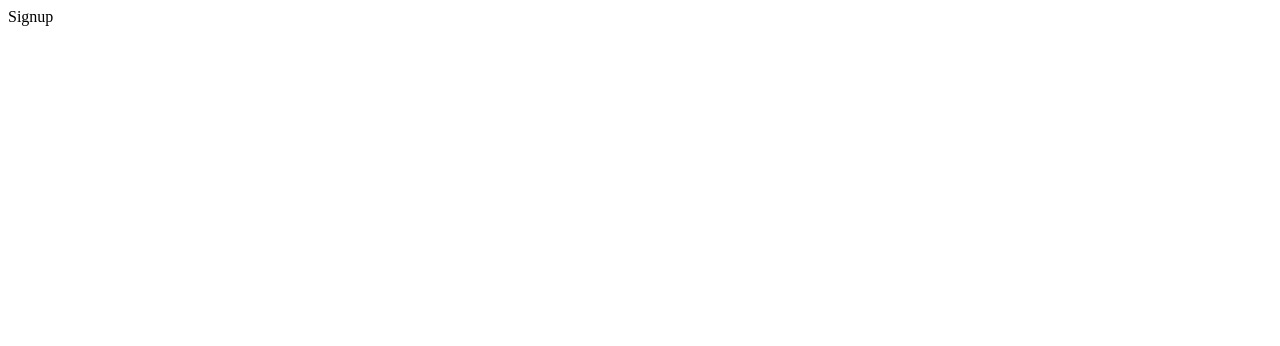
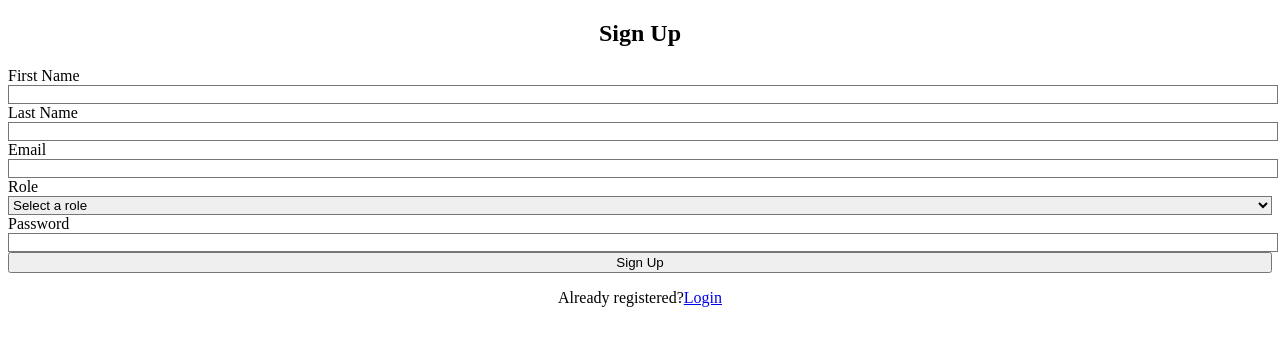
Before and after one commit to membae/hosi_client, a React (Vite) app: page /signup in a window 1280 px wide. Shown: the top 346 px of the page. Built offline with nearby package versions, Linux system fonts and the light colour scheme; the HTML template or start-up script is replaced by a standard one.

Commit message:
signup page

```diff
--- a/src/pages/Signup.jsx
+++ b/src/pages/Signup.jsx
@@ -1,9 +1,188 @@
-import React from 'react'
+import React, { useState } from 'react';
+import axios from 'axios';
+import { Formik, Field, Form, ErrorMessage } from 'formik';
+import { Link } from 'react-router-dom';
 
-function Signup() {
+const Signup = () => {
+  const [loading, setLoading] = useState(false);
+  const [error, setError] = useState('');
+  const [successMessage, setSuccessMessage] = useState('');
+
+  const initialValues = {
+    firstName: '',
+    lastName: '',
+    email: '',
+    password: '',
+    role: '', // ✅ added
+  };
+
+  const validate = (values) => {
+    const errors = {};
+
+    if (!values.firstName) {
+      errors.firstName = 'First name is required';
+    }
+
+    if (!values.lastName) {
+      errors.lastName = 'Last name is required';
+    }
+
+    if (!values.email) {
+      errors.email = 'Email is required';
+    } else if (!/\S+@\S+\.\S+/.test(values.email)) {
+      errors.email = 'Email address is invalid';
+    }
+
+    if (!values.password) {
+      errors.password = 'Password is required';
+    }
+
+    if (!values.role) {
+      errors.role = 'Role is required';
+    }
+
+    return errors;
+  };
+
+  const handleSubmit = async (values, { setSubmitting }) => {
+    setLoading(true);
+    setError('');
+    setSuccessMessage('');
+
+    try {
+      const response = await axios.post(`http://127.0.0.1:5000/signup`, {
+        first_name: values.firstName,
+        last_name: values.lastName,
+        email: values.email,
+        password: values.password,
+        role: values.role, // ✅ sent to backend
+      });
+
+      console.log("Response from API:", response);
+
+      setSuccessMessage(
+        'Registration successful! Please check your email for verification.'
+      );
+    } catch (err) {
+      console.error("Error during registration:", err);
+      if (err.response) {
+        setError(
+          `Registration failed: ${err.response.data.msg || 'Please try again.'}`
+        );
+      } else {
+        setError('Registration failed. Please try again.');
+      }
+    } finally {
+      setLoading(false);
+      setSubmitting(false);
+    }
+  };
+
   return (
-    <div>Signup</div>
-  )
-}
+    <div className="max-w-lg mx-auto p-6 bg-white shadow-lg rounded-lg">
+      <h2 className="text-2xl font-bold text-center mb-4">Sign Up</h2>
 
-export default Signup
+      {error && (
+        <div className="bg-red-200 text-red-600 p-2 rounded mb-4">
+          {error}
+        </div>
+      )}
+      {successMessage && (
+        <div className="bg-green-200 text-green-600 p-2 rounded mb-4">
+          {successMessage}
+        </div>
+      )}
+
+      <Formik
+        initialValues={initialValues}
+        validate={validate}
+        onSubmit={handleSubmit}
+      >
+        {({ isSubmitting }) => (
+          <Form>
+            {/* First Name */}
+            <div className="mb-4">
+              <label className="block text-gray-700">First Name</label>
+              <Field
+                type="text"
+                name="firstName"
+                className="w-full p-3 border border-gray-300 rounded-md"
+              />
+              <ErrorMessage name="firstName" component="div" className="text-red-600 text-sm" />
+            </div>
+
+            {/* Last Name */}
+            <div className="mb-4">
+              <label className="block text-gray-700">Last Name</label>
+              <Field
+                type="text"
+                name="lastName"
+                className="w-full p-3 border border-gray-300 rounded-md"
+              />
+              <ErrorMessage name="lastName" component="div" className="text-red-600 text-sm" />
+            </div>
+
+            {/* Email */}
+            <div className="mb-4">
+              <label className="block text-gray-700">Email</label>
+              <Field
+                type="email"
+                name="email"
+                className="w-full p-3 border border-gray-300 rounded-md"
+              />
+              <ErrorMessage name="email" component="div" className="text-red-600 text-sm" />
+            </div>
+
+            {/* Role */}
+            <div className="mb-4">
+              <label className="block text-gray-700">Role</label>
+              <Field
+                as="select"
+                name="role"
+                className="w-full p-3 border border-gray-300 rounded-md bg-white"
+              >
+                <option value="">Select a role</option>
+                <option value="user">User</option>
+                <option value="admin">Admin</option>
+                <option value="vendor">Vendor</option>
+              </Field>
+              <ErrorMessage name="role" component="div" className="text-red-600 text-sm" />
+            </div>
+
+            {/* Password */}
+            <div className="mb-6">
+              <label className="block text-gray-700">Password</label>
+              <Field
+                type="password"
+                name="password"
+                className="w-full p-3 border border-gray-300 rounded-md"
+              />
+              <ErrorMessage name="password" component="div" className="text-red-600 text-sm" />
+            </div>
+
+            <button
+              type="submit"
+              disabled={isSubmitting || loading}
+              className={`w-full py-3 bg-gray-900 text-white font-bold rounded-md ${
+                loading || isSubmitting
+                  ? 'opacity-50 cursor-not-allowed'
+                  : 'hover:bg-gray-600'
+              }`}
+            >
+              {loading || isSubmitting ? 'Signing Up...' : 'Sign Up'}
+            </button>
+
+            <p className="mt-4 text-center">
+              Already registered?
+              <Link to="/login" className="ml-2 text-blue-600">
+                Login
+              </Link>
+            </p>
+          </Form>
+        )}
+      </Formik>
+    </div>
+  );
+};
+
+export default Signup;
```
